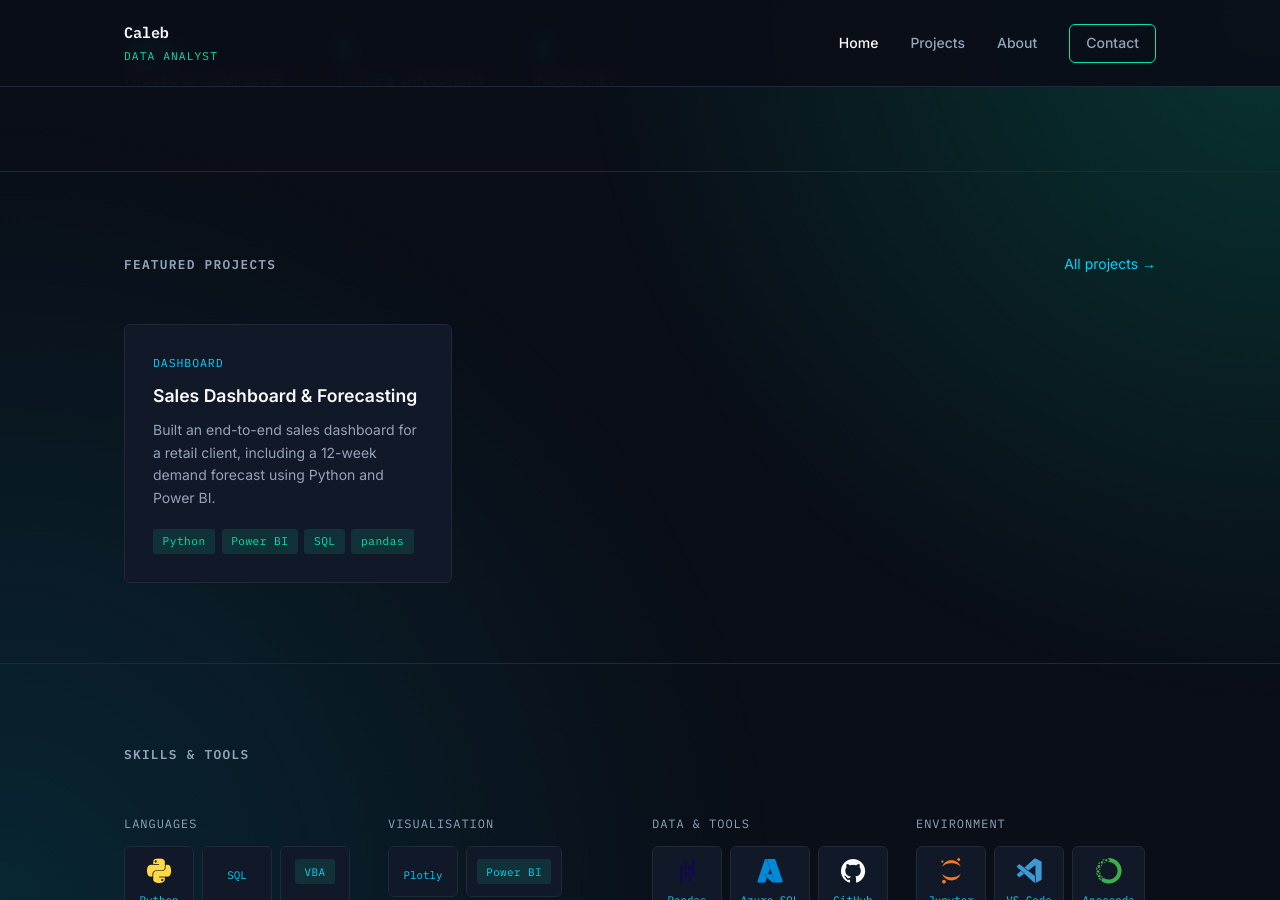
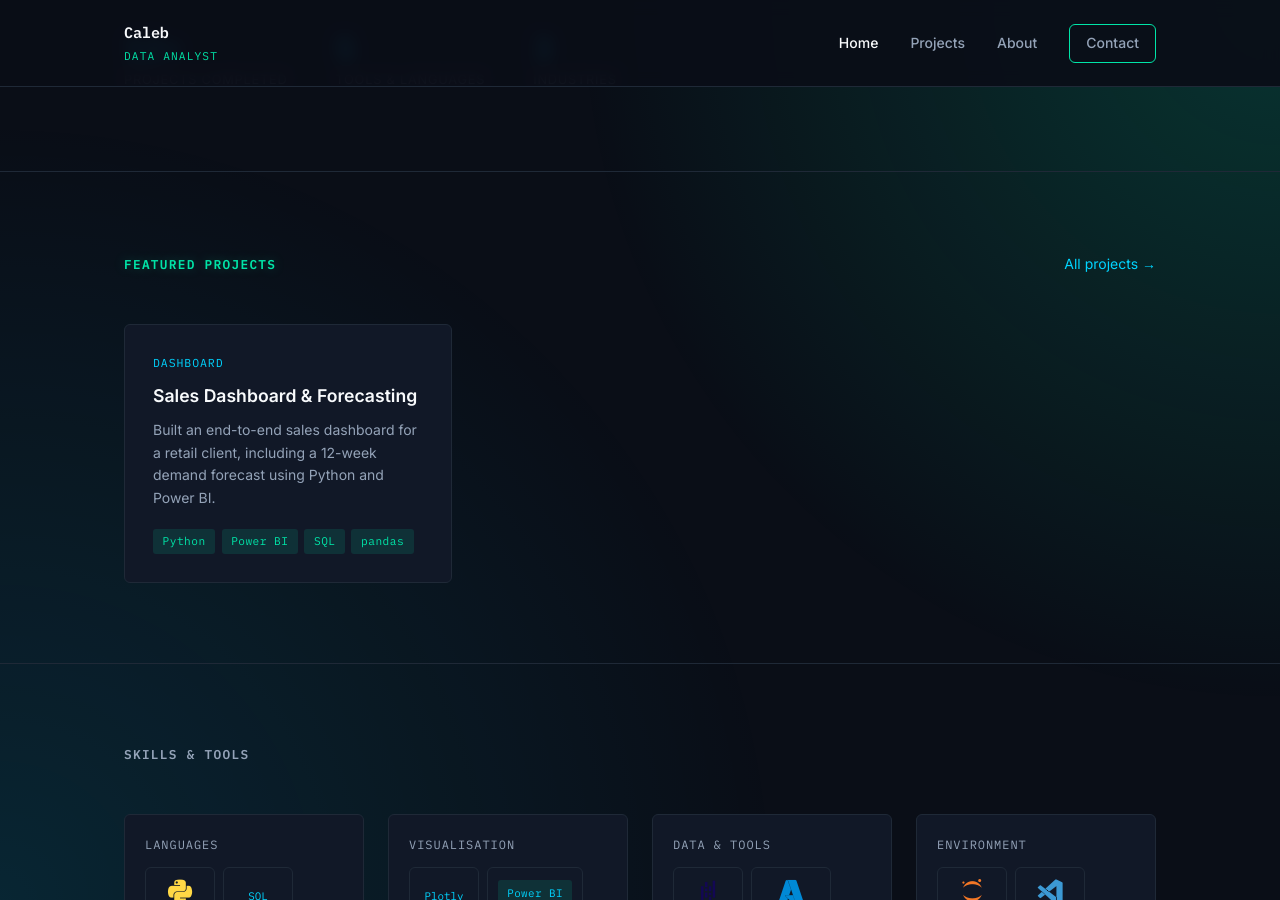
Before and after one commit to Shazilazi/Shazilazi.github.io, a Jekyll site: the page built from index.md, in a window 1280 px wide and 900 px high, scrolled down 667 px. Built offline with Jekyll 4.4.1, drawn with Linux system fonts in a browser that asks for light colours.

Commit message:
Update index.md

```diff
--- a/index.md
+++ b/index.md
@@ -35,7 +35,7 @@ layout: default
 <section class="section">
   <div class="container">
     <div class="section__header">
-      <h2 class="section__title">Featured projects</h2>
+      <h2 class="section__title section__title--accent">Featured projects</h2>
       <a href="{{ '/projects/' | relative_url }}" class="section__link">All projects →</a>
     </div>
     {% assign featured = site.projects | where: "featured", true %}
@@ -73,7 +73,7 @@ layout: default
       <h2 class="section__title">Skills & tools</h2>
     </div>
     <div class="skills-grid">
-      <div>
+      <div class="skill-group">
         <p class="skill-group__label">Languages</p>
         <div class="skill-group__items">
           <div class="skill-icon-item">
@@ -89,7 +89,7 @@ layout: default
           </div>
         </div>
       </div>
-      <div>
+      <div class="skill-group">
         <p class="skill-group__label">Visualisation</p>
         <div class="skill-group__items">
           <div class="skill-icon-item">
@@ -101,7 +101,7 @@ layout: default
           </div>
         </div>
       </div>
-      <div>
+      <div class="skill-group">
         <p class="skill-group__label">Data & tools</p>
         <div class="skill-group__items">
           <div class="skill-icon-item">
@@ -118,7 +118,7 @@ layout: default
           </div>
         </div>
       </div>
-      <div>
+      <div class="skill-group">
         <p class="skill-group__label">Environment</p>
         <div class="skill-group__items">
           <div class="skill-icon-item">
```
